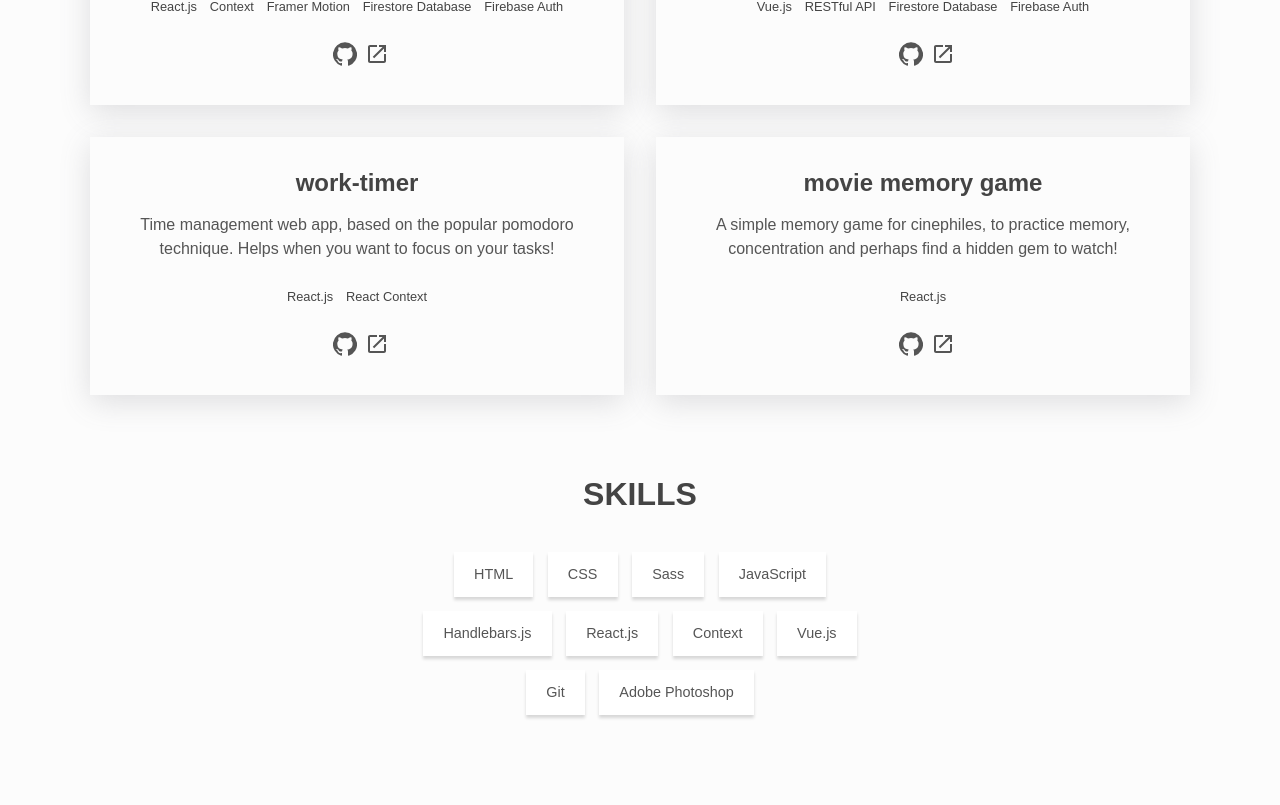
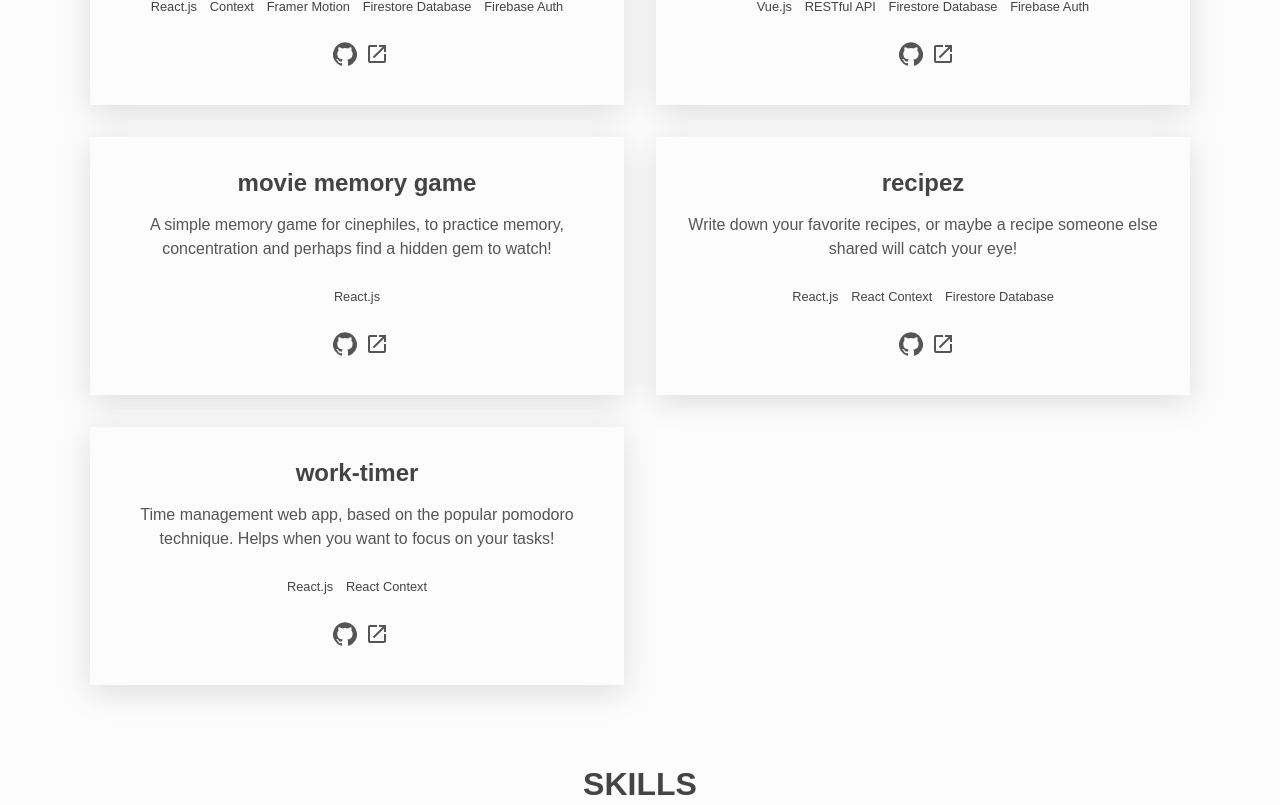
Before and after one commit to mladenqdev/portfolio, a React (Create React App) app: page / in a window 1280 px wide. Shown: the part 855-1660 px from the top of the page. Built offline with nearby package versions, Linux system fonts and the light colour scheme.

Commit message:
added new project (recipez)

```diff
--- a/src/portfolio.js
+++ b/src/portfolio.js
@@ -38,20 +38,28 @@ const projects = [
         livePreview: 'https://moviez-5be36.firebaseapp.com/',
     },
     {
+        name: 'movie memory game',
+        description:
+            'A simple memory game for cinephiles, to practice memory, concentration and perhaps find a hidden gem to watch!',
+        stack: ['React.js'],
+        sourceCode: 'https://github.com/mladenqdev/movie-memory',
+        livePreview: 'https://movie-memory.vercel.app//',
+    },
+    {
+        name: 'recipez',
+        description:
+            'Write down your favorite recipes, or maybe a recipe someone else shared will catch your eye!',
+        stack: ['React.js', 'React Context', 'Firestore Database'],
+        sourceCode: 'https://github.com/mladenqdev/recipez',
+        livePreview: 'https://recipez-two.vercel.app/',
+    },
+    {
         name: 'work-timer',
         description:
             'Time management web app, based on the popular pomodoro technique. Helps when you want to focus on your tasks!',
         stack: ['React.js', 'React Context'],
         sourceCode: 'https://github.com/mladenqdev/work-timer',
         livePreview: 'https://work-timer-lime.vercel.app/',
-    },
-    {
-        name: 'movie memory game',
-        description:
-            'A simple memory game for cinephiles, to practice memory, concentration and perhaps find a hidden gem to watch!',
-        stack: ['React.js'],
-        sourceCode: 'https://github.com/mladenqdev/movie-memory',
-        livePreview: 'https://movie-memory.vercel.app//',
     },
 ];
 
@@ -62,7 +70,7 @@ const skills = [
     'JavaScript',
     'Handlebars.js',
     'React.js',
-    'Context',
+    'React Context',
     'Vue.js',
     'Git',
     'Adobe Photoshop',
```
